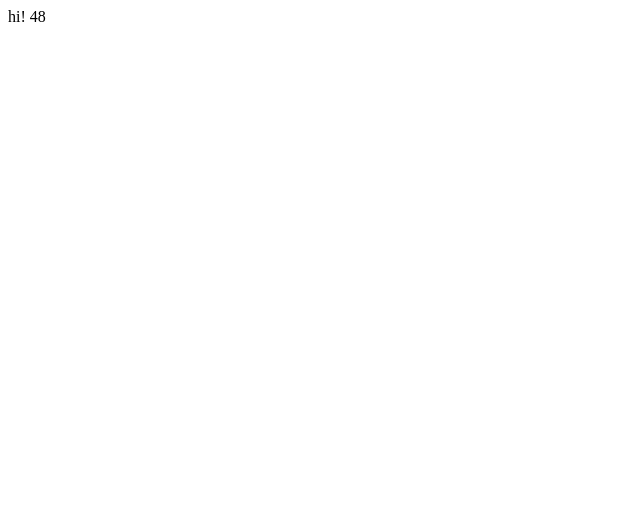
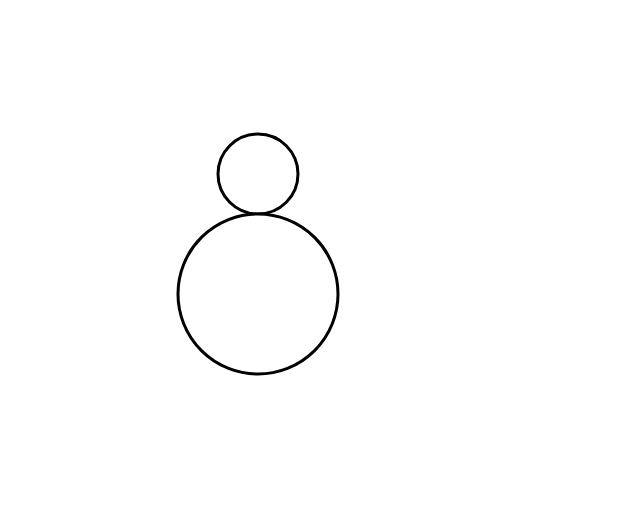
Before and after one commit to NTU-CSX-D3JS/pecu, a plain HTML site: page index.html in a window 1280 px wide. Shown: the whole page, without its empty margins (0-640 px from the left). Drawn offline with nearby package versions, Linux system fonts and the light colour scheme.

Commit message:
snow boy

```diff
--- a/index.html
+++ b/index.html
@@ -1,19 +1,11 @@
 <html>
-<head>
-<script src="https://d3js.org/d3.v4.js"></script>
-</head>
 <body>
-	hi!
-	<script>
 
-		var minutes = 1000 * 60;
-		var hours = minutes * 60;
-		var days = hours * 24;
-		var years = days * 365;
-		var d = new Date();
-		var t = d.getTime();
-		var y = Math.round(t / years);
-		d3.select("body").append("spen").text(y)
-	</script>
+<svg height="500" width="500">
+  <circle cx="250" cy="166" r="40" stroke="black" stroke-width="3" fill="#ffffff"/>
+  <circle cx="250" cy="286" r="80" stroke="black" stroke-width="3" fill="#ffffff"/>
+  Sorry, your browser does not support inline SVG.
+</svg>
+
 </body>
 </html>
```
